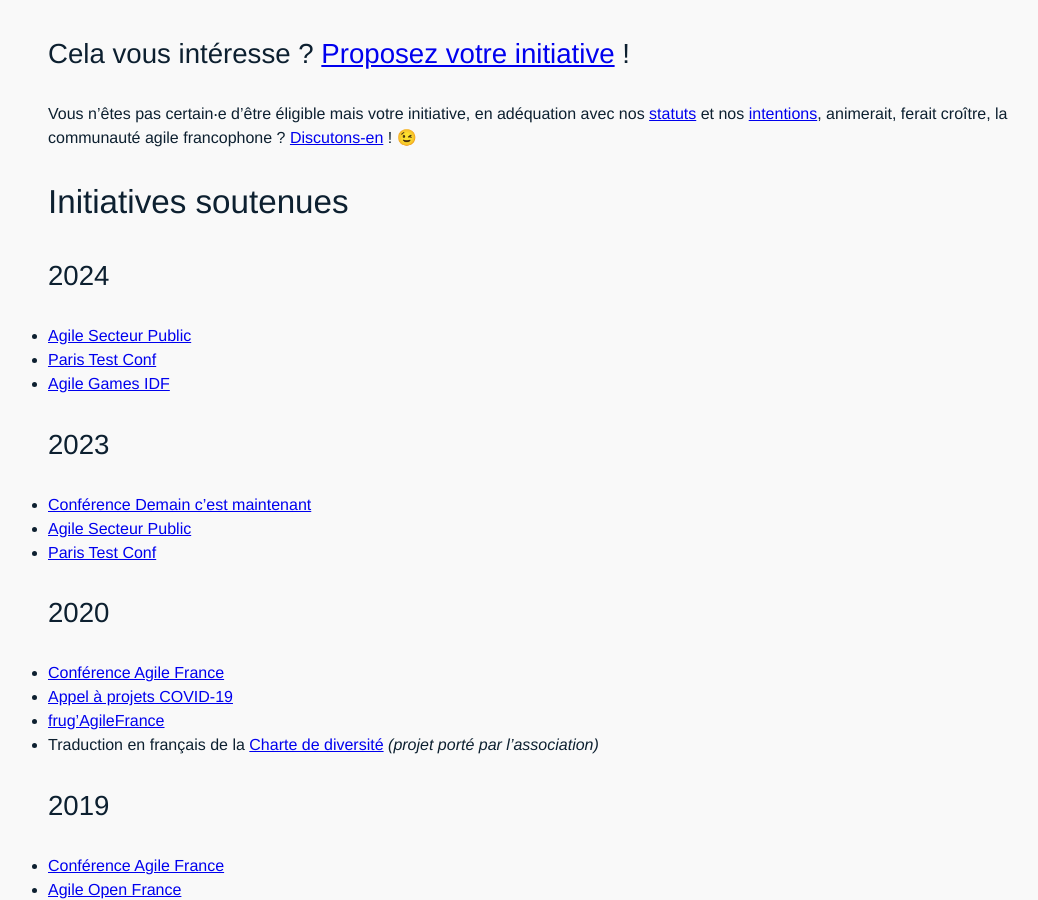
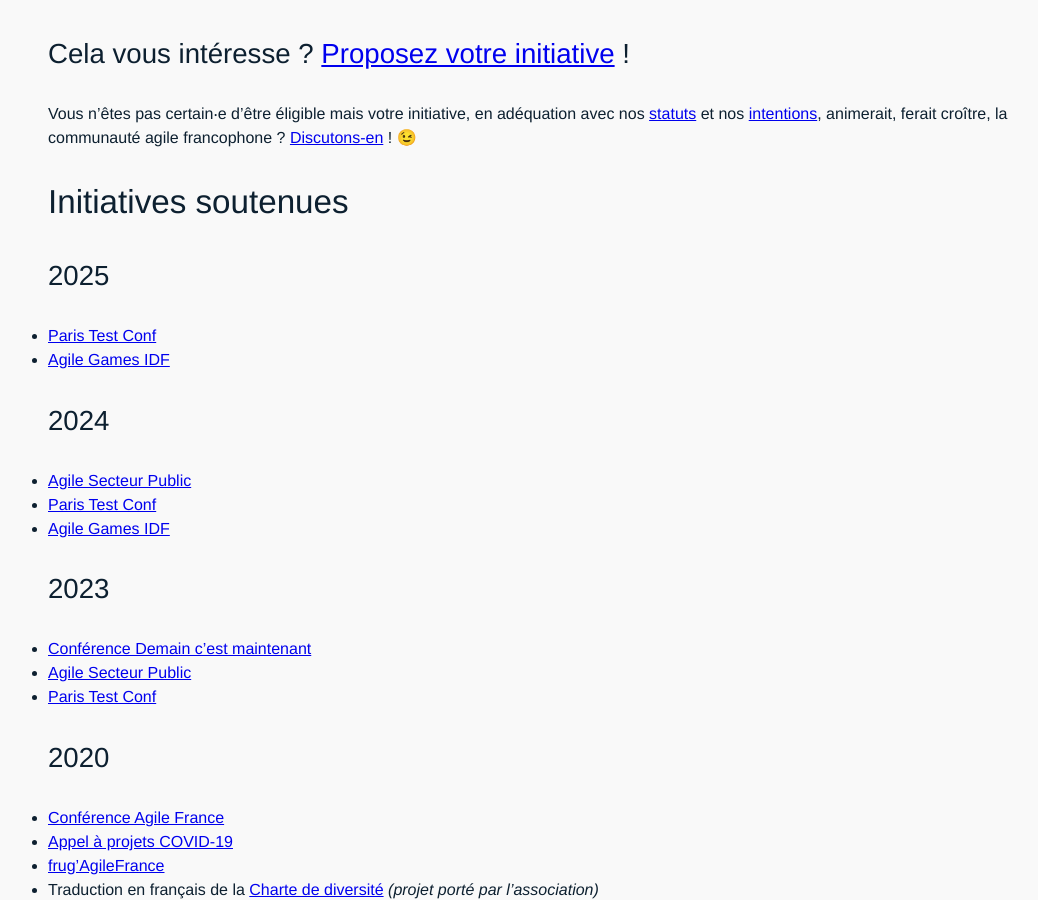
Before and after one commit to AgileFrance/AgileFrance.github.io, a Jekyll site: the page built from _pages/index.md, in a window 1280 px wide and 900 px high, scrolled down 1293 px. Shown: the whole window, without its empty margins (112-1150 px from the left). Built offline with Jekyll 4.4.1, drawn with Linux system fonts in a browser that asks for light colours; comment, search, counter and statistics services are not loaded; our own code applies the rules of GitHub Pages for plain Markdown files.

Commit message:
Update index.md
Ajout des initiatives soutenues 2025 (et dont les actions de soutien sont en cours jusqu'au 18/04/2025)

```diff
--- a/_pages/index.md
+++ b/_pages/index.md
@@ -39,6 +39,10 @@
 Vous n’êtes pas certain‧e d’être éligible mais votre initiative, en adéquation avec nos [statuts](/statuts) et nos [intentions](/bureau/2022), animerait, ferait croître, la communauté agile francophone ? [Discutons-en](mailto:bureau@agile-france.org?subject=Demande) ! 😉
 
 ## Initiatives soutenues
+
+### 2025
+- [Paris Test Conf](https://paristestconf.com/conference/)
+- [Agile Games IDF](https://www.agilegamesfrance.fr/doku.php?id=evenement_agidf2025)
 
 ### 2024
 - [Agile Secteur Public](https://agilesecteurpublic.wixsite.com/agile-secteur-public/programme-2024)
```
